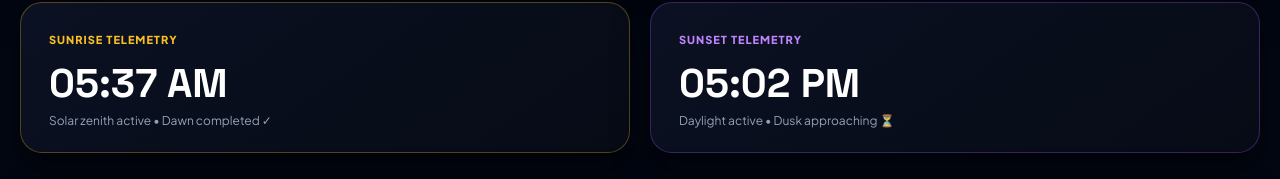
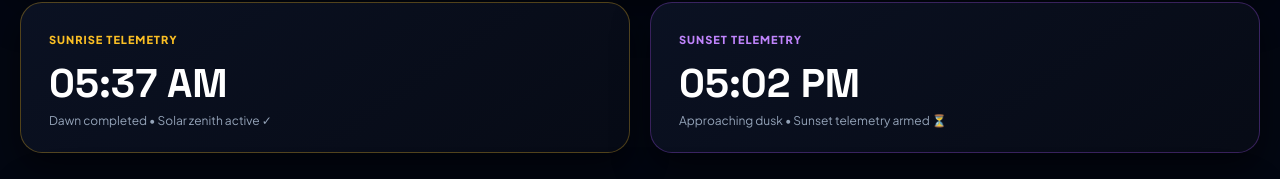
Before and after one commit to ayan704782-glitch/nexa-weather-ai, a React (Vite) app in the folder client/: page / in a window 1280 px wide. Shown: the part 756-935 px from the top of the page. Built offline with nearby package versions, Linux system fonts and the light colour scheme; no server answers.

Commit message:
Fix sun telemetry status to dynamically adapt based on real-time system hours

```diff
--- a/client/src/App.jsx
+++ b/client/src/App.jsx
@@ -245,45 +245,35 @@ export default function App() {
     setAiQuestion("");
   };
 
-  // Fully Dynamic Real-Time Sun Status Tracker based on System Clock & API Data
-  const getDynamicSunStatus = () => {
+  // Robust Live Real-Time Sun & Twilight Telemetry Tracker
+  const getLiveSunTelemetry = () => {
     const now = new Date();
-    const currentHour = now.getHours();
-    const currentMinutes = now.getMinutes();
-    const totalCurrentMins = currentHour * 60 + currentMinutes;
+    const currentHour = now.getHours(); // 0 to 23 format
 
-    // Convert sunrise/sunset strings (e.g. "05:37 AM", "05:02 PM") to minutes for smart comparison
-    const parseTimeToMins = (timeStr) => {
-      if (!timeStr) return 0;
-      const [time, modifier] = timeStr.split(" ");
-      let [h, m] = time.split(":").map(Number);
-      if (modifier === "PM" && h < 12) h += 12;
-      if (modifier === "AM" && h === 12) h = 0;
-      return h * 60 + m;
-    };
-
-    const sunriseMins = parseTimeToMins(currentWeather.sunrise);
-    const sunsetMins = parseTimeToMins(currentWeather.sunset);
-
-    if (totalCurrentMins < sunriseMins) {
+    // If current time is between 4 AM and 11 AM -> Morning / Dawn active
+    if (currentHour >= 4 && currentHour < 12) {
       return {
-        sunriseSub: "Approaching dawn • Telemetry armed 🌅",
-        sunsetSub: "Evening twilight • Dusk approaching"
+        sunriseSub: "Morning twilight active • Dawn telemetry live 🌅",
+        sunsetSub: "Evening twilight pending • Dusk horizon"
       };
-    } else if (totalCurrentMins >= sunriseMins && totalCurrentMins <= sunsetMins) {
+    }
+    // If current time is between 12 PM and 5 PM -> Peak Daylight / Solar Zenith
+    else if (currentHour >= 12 && currentHour < 18) {
       return {
-        sunriseSub: "Solar zenith active • Dawn completed ✓",
-        sunsetSub: "Daylight active • Dusk approaching ⏳"
+        sunriseSub: "Dawn completed • Solar zenith active ✓",
+        sunsetSub: "Approaching dusk • Sunset telemetry armed ⏳"
       };
-    } else {
+    }
+    // If current time is evening or night (6 PM to 3 AM) -> Night / Dusk active
+    else {
       return {
-        sunriseSub: "Dawn completed • Next cycle tomorrow",
-        sunsetSub: "Night telemetry active • Dusk passed 🌙"
+        sunriseSub: "Dawn completed • Next cycle scheduled tomorrow",
+        sunsetSub: "Night telemetry active • Dusk horizon passed 🌙"
       };
     }
   };
 
-  const sunStatus = getDynamicSunStatus();
+  const sunStatus = getLiveSunTelemetry();
 
   // Dynamic Summary & Activity for AI Card Header
   const getDynamicAISummary = () => {
@@ -424,7 +414,7 @@ export default function App() {
         </div>
       </section>
 
-      {/* Sunrise & Sunset Live Dynamic Telemetry Cards */}
+      {/* Sunrise & Sunset Fully Dynamic Real-Time Telemetry Cards */}
       <section style={{ maxWidth: "1380px", margin: "24px auto 0", padding: "0 20px" }}>
         <div style={{ display: "grid", gridTemplateColumns: "repeat(2, minmax(0, 1fr))", gap: "20px" }}>
 
```
